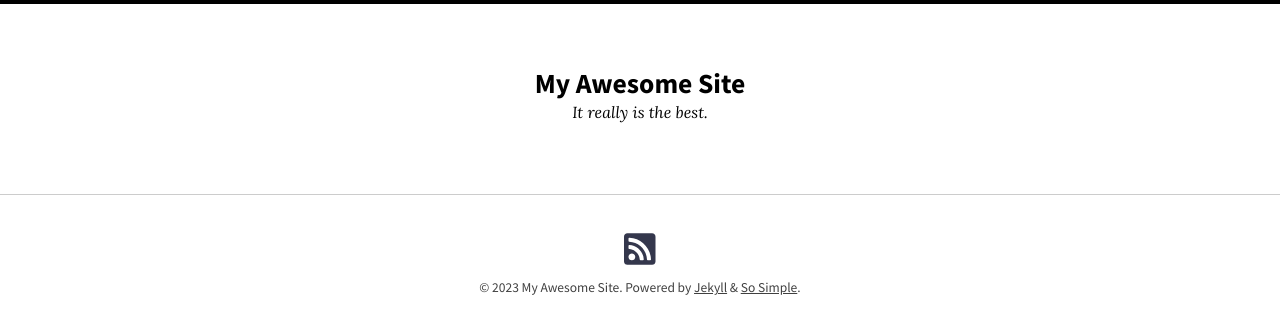
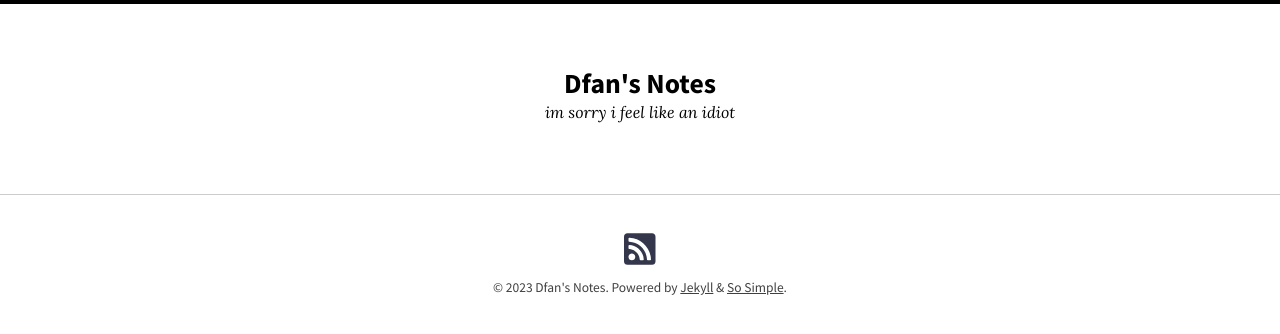
Before and after one commit to Fan33oo/Fan33oo.github.io, a Jekyll site: the page built from index.md, in a window 1280 px wide. Shown: the top 334 px of the page. Built offline with Jekyll 4.4.1, drawn with Linux system fonts in a browser that asks for light colours; nearby versions of some CDN libraries.

Commit message:
change the title and the desc

```diff
--- a/_config.yml
+++ b/_config.yml
@@ -17,8 +17,8 @@
 remote_theme: mmistakes/so-simple-theme@3.2.0
 skin: "/assets/css/skins/default.css"
 locale: en-US
-title: "My Awesome Site"
-description: "It really is the best."
+title: "Dfan's Notes"
+description: "im sorry i feel like an idiot"
 baseurl: # the subpath of your site, e.g. "/blog"
 url: # the base hostname & protocol for your site e.g. "https://mmistakes.github.io"
 logo: # path of site logo, e.g. "/images/logo.png"
```
